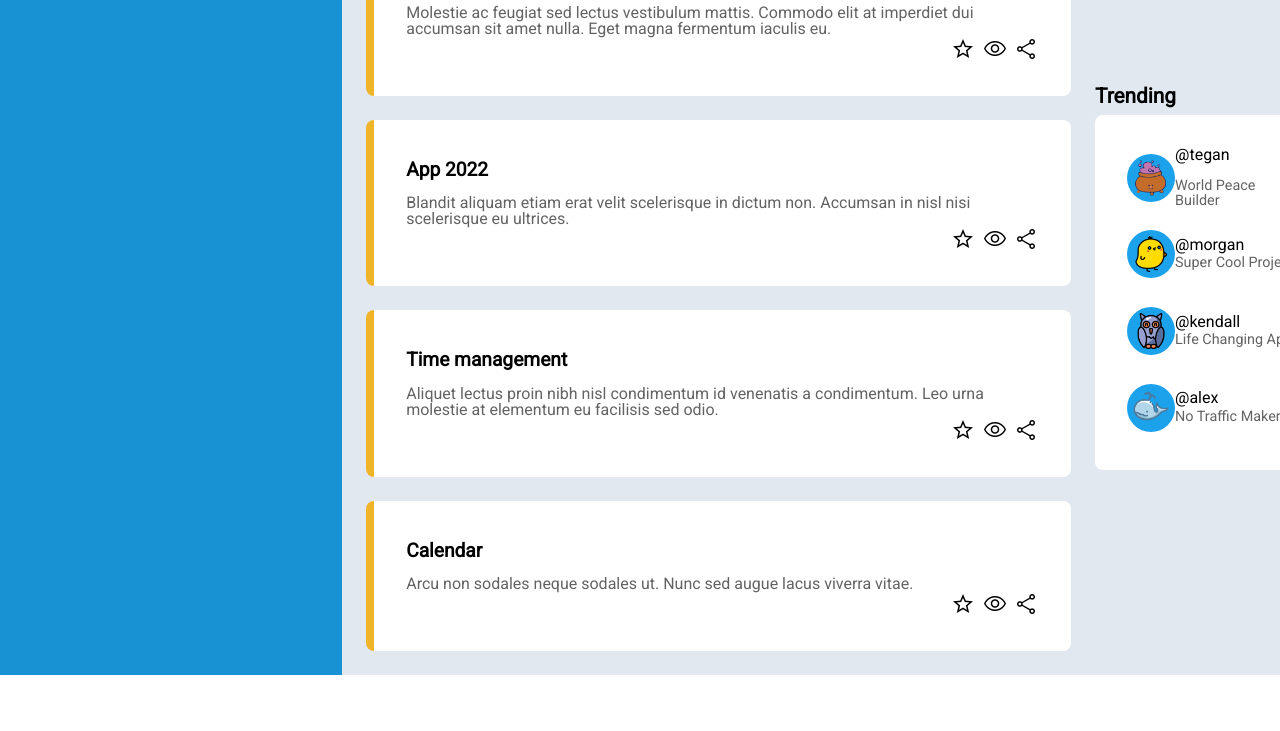
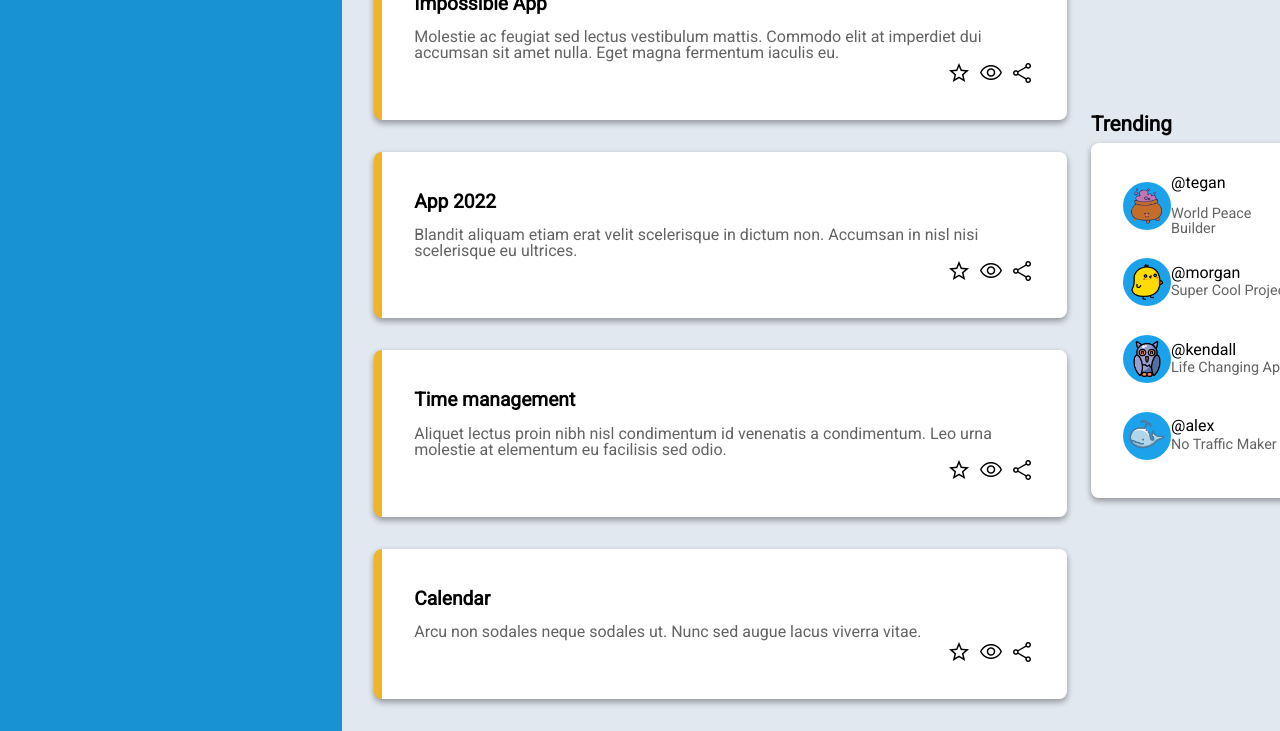
Before and after one commit to ev0clu/admin-dashboard, a plain HTML site: page index.html in a window 1280 px wide. Shown: the part 732-1463 px from the top of the page. Before the commit the page ends 1407 px from the top, so only its background shows below. Drawn offline with nearby package versions, Linux system fonts and the light colour scheme.

Commit message:
Content shadow style is added and gap is fixed

```diff
--- a/style.css
+++ b/style.css
@@ -142,8 +142,13 @@ body {
     grid-column: 2;
     display: grid;
     grid-template-rows: 1fr 1fr;
+    z-index: 1;
+}
+
+.header,
+.card,
+.informations {
     box-shadow: rgba(0, 0, 0, 0.16) 0px 3px 6px, rgba(0, 0, 0, 0.23) 0px 3px 6px;
-    z-index: 1;
 }
 
 .header-top {
@@ -283,7 +288,7 @@ body {
     grid-template-columns: 3fr 1fr;
     gap: 1.5rem;
     background-color: var(--content-bg-color);
-    padding: 1.5rem;
+    padding: 2rem;
 }
 
 .left-grid {
@@ -306,13 +311,14 @@ body {
 .cards {
     display: grid;
     grid-template-columns: repeat(auto-fit, minmax(400px, 1fr));
-    gap: 1.5rem;
+    gap: 2rem;
 }
 
 .card {
     display: grid;
     grid-template-rows: auto auto 1fr;
     border-left: 8px solid #F0B429;
+
 }
 
 .card,
```
